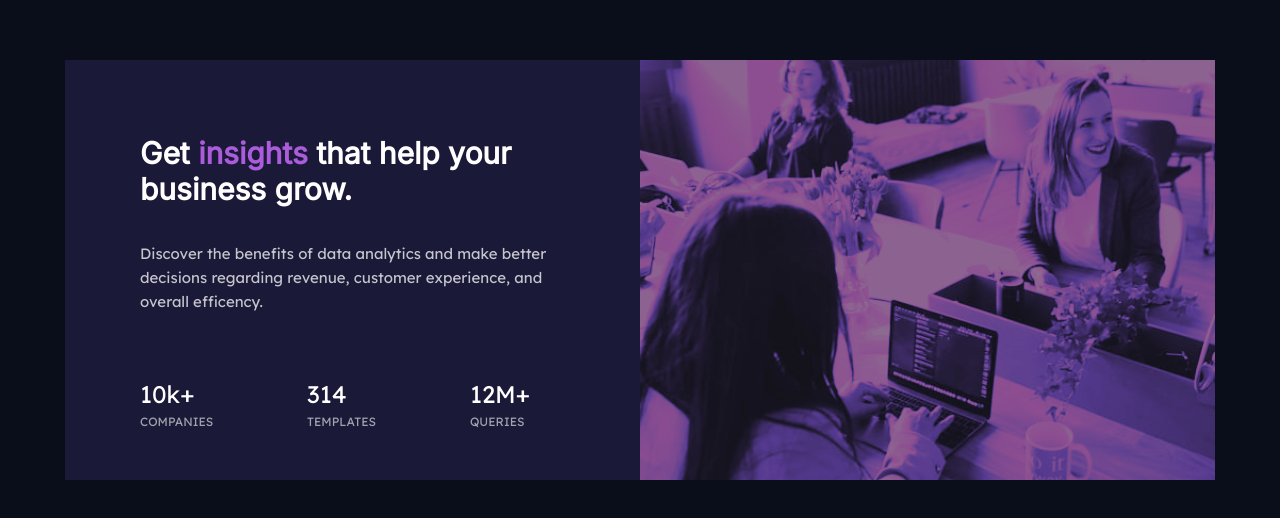
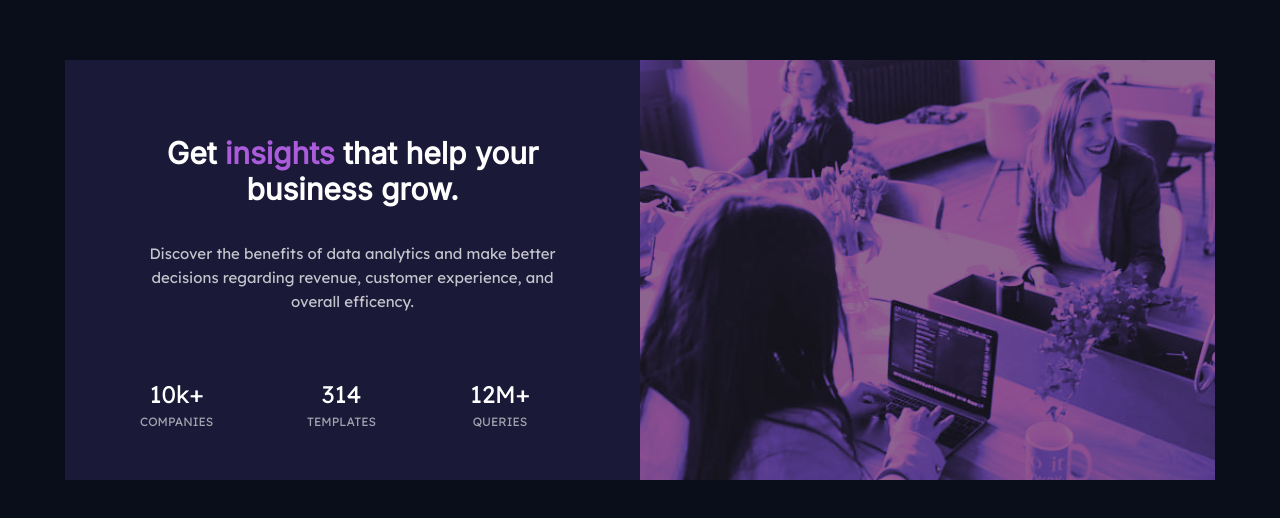
Before and after one commit to michaelpaulcuccia/preview-card, a plain HTML site: page index.html in a window 1280 px wide. Shown: the part 130-648 px from the top of the page. Drawn offline with Linux system fonts and the light colour scheme.

Commit message:
updated centering of main-wrapper

```diff
--- a/style.css
+++ b/style.css
@@ -14,11 +14,10 @@ body {
 }
 
 .main-wrapper {
-    /*CENTERED ON DESKTOP*/
-    position: fixed;
-    top: 50%;
-    left: 50%;
-    transform: translate(-50%, -50%);
+    justify-content: center;
+    align-items: center;
+    text-align: center;
+    min-height: 100vh;
     display: flex;
 }
 
```
